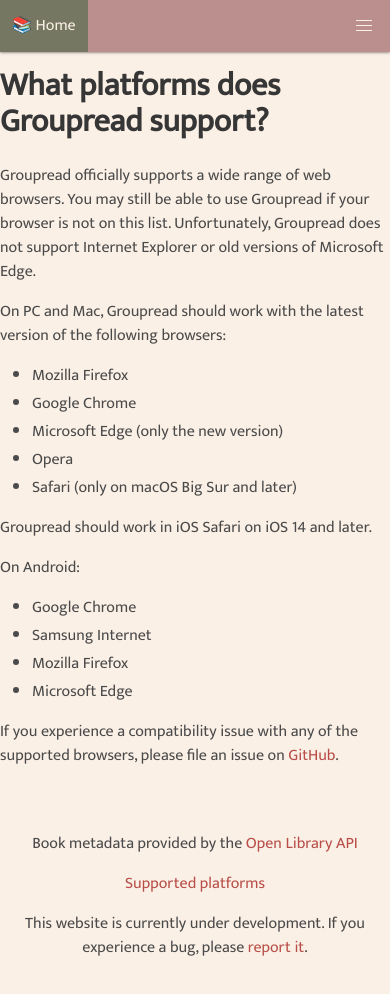
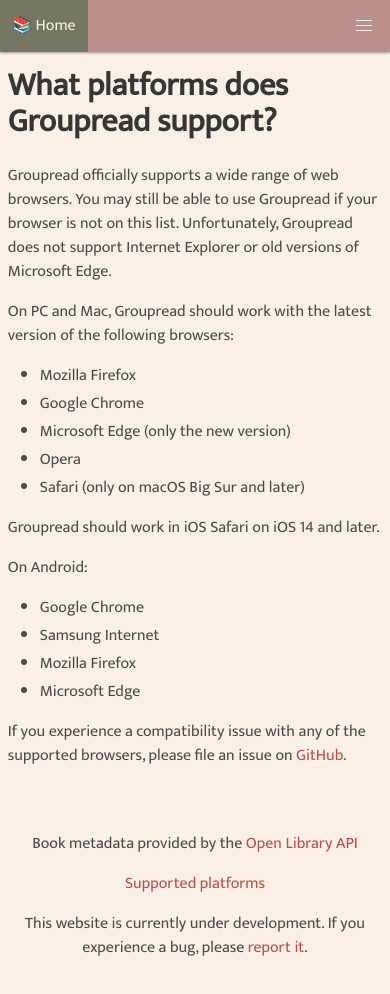
Before and after one commit to mythmakerseven/groupread, a React (Create React App) app in the folder frontend/: page /compatibility in a window 390 px wide. Shown: the top 994 px of the page. Built offline with nearby package versions, Linux system fonts and the light colour scheme; the HTML template or start-up script is replaced by a standard one.

Commit message:
better margins on small screens

```diff
--- a/frontend/src/App.tsx
+++ b/frontend/src/App.tsx
@@ -26,28 +26,47 @@
   return (
     <div>
       <Navbar />
+      {/* mobile-container doesn't do anything unless the user on on a small screen,
+      in which case it provides side margins to all content, Unfortunately, it messes up
+      the homepage picture, so we have to wrap each individual component in this div
+      to avoid affecting the homepage. */}
+
       <div className='navbar-offset'>
         <Switch>
           <Route path="/groups/create">
+            <div className="mobile-container">
               <CreateGroup />
+            </div>
           </Route>
           <Route path="/groups/:id/schedule">
+            <div className="mobile-container">
               <GroupScheduler />
+            </div>
           </Route>
           <Route path="/groups/:id/submit">
+            <div className="mobile-container">
               <GroupNewPost />
+            </div>
           </Route>
           <Route path="/groups/:id/:pid">
+            <div className="mobile-container">
               <PostView />
+            </div>
           </Route>
           <Route path="/groups/:id">
+            <div className="mobile-container">
               <GroupView />
+            </div>
           </Route>
           <Route path="/groups">
+            <div className="mobile-container">
               <GroupList />
+            </div>
           </Route>
           <Route path="/compatibility">
+            <div className="mobile-container">
               <Compatibility />
+            </div>
           </Route>
           <Route path="/">
             <HomePage />
--- a/frontend/src/components/HomePage.tsx
+++ b/frontend/src/components/HomePage.tsx
@@ -4,7 +4,6 @@
 
 const HomePage: React.FC = () => {
   return (
-    <div>
     <section id='home-page' className='homepage-hero hero is-black is-fullheight-with-navbar' style={{ backgroundImage: `url(${backgroundImg})` }}>
       <div className='hero-body'>
         <div className='container is-max-desktop'>
@@ -27,7 +26,6 @@
         </div>
       </div>
     </section>
-    </div>
   )
 }
 
--- a/frontend/src/custom.scss
+++ b/frontend/src/custom.scss
@@ -71,3 +71,13 @@
 .post-typography {
   font-family: system-ui, BlinkMacSystemFont, "Segoe UI", Roboto, Oxygen-Sans, Ubuntu, Cantarell, "Helvetica Neue", sans-serif;
 }
+
+// 1023px is Bulma's breakpoint to make containers full-width.
+// By wrapping them all in this special div, we can provide margins
+// on mobile devices.
+@media screen and (max-width: 1023px) {
+  .mobile-container {
+    margin-left: 2vw;
+    margin-right: 2vw;
+  }
+}
```
Lines whose indentation alone changed are shown as unchanged.
